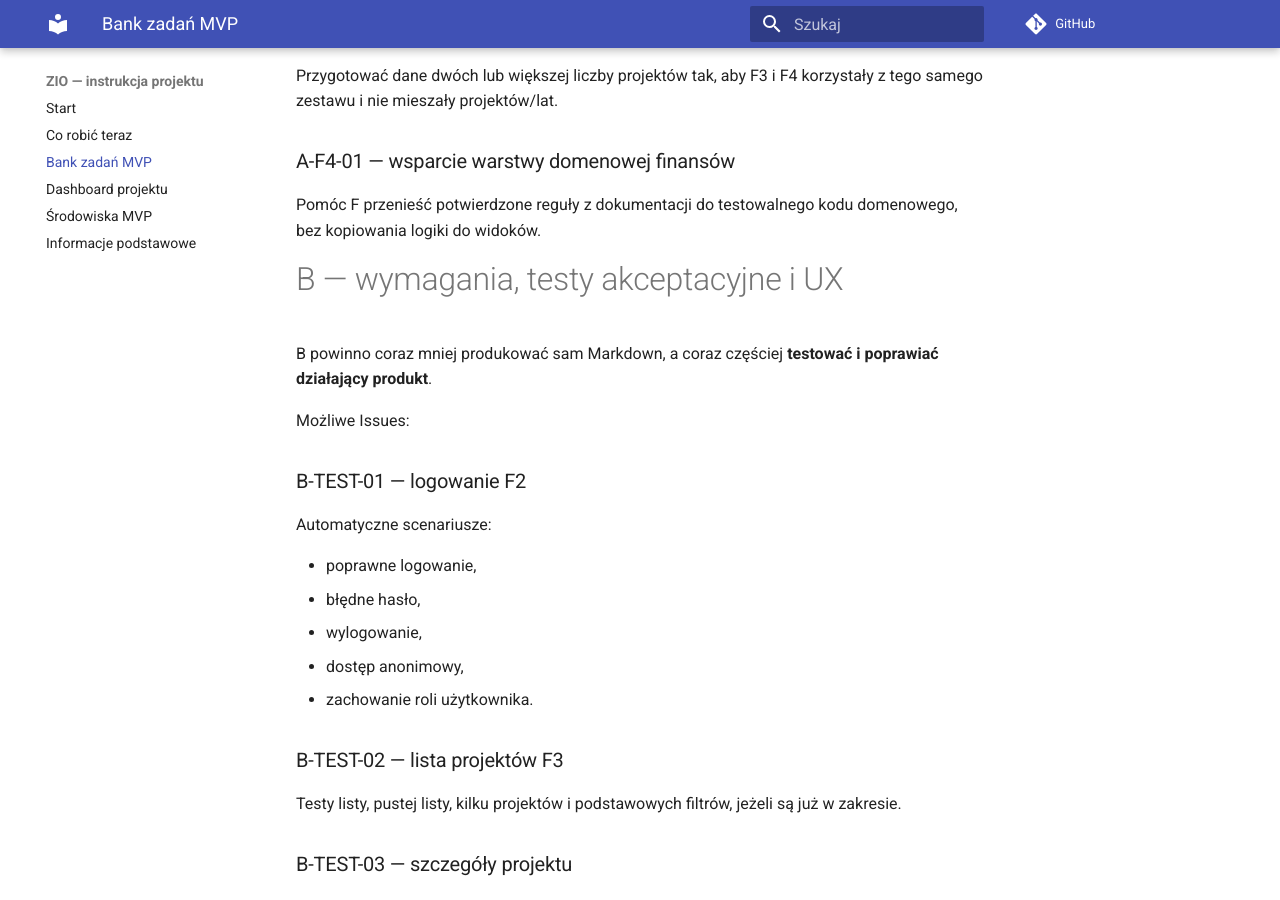
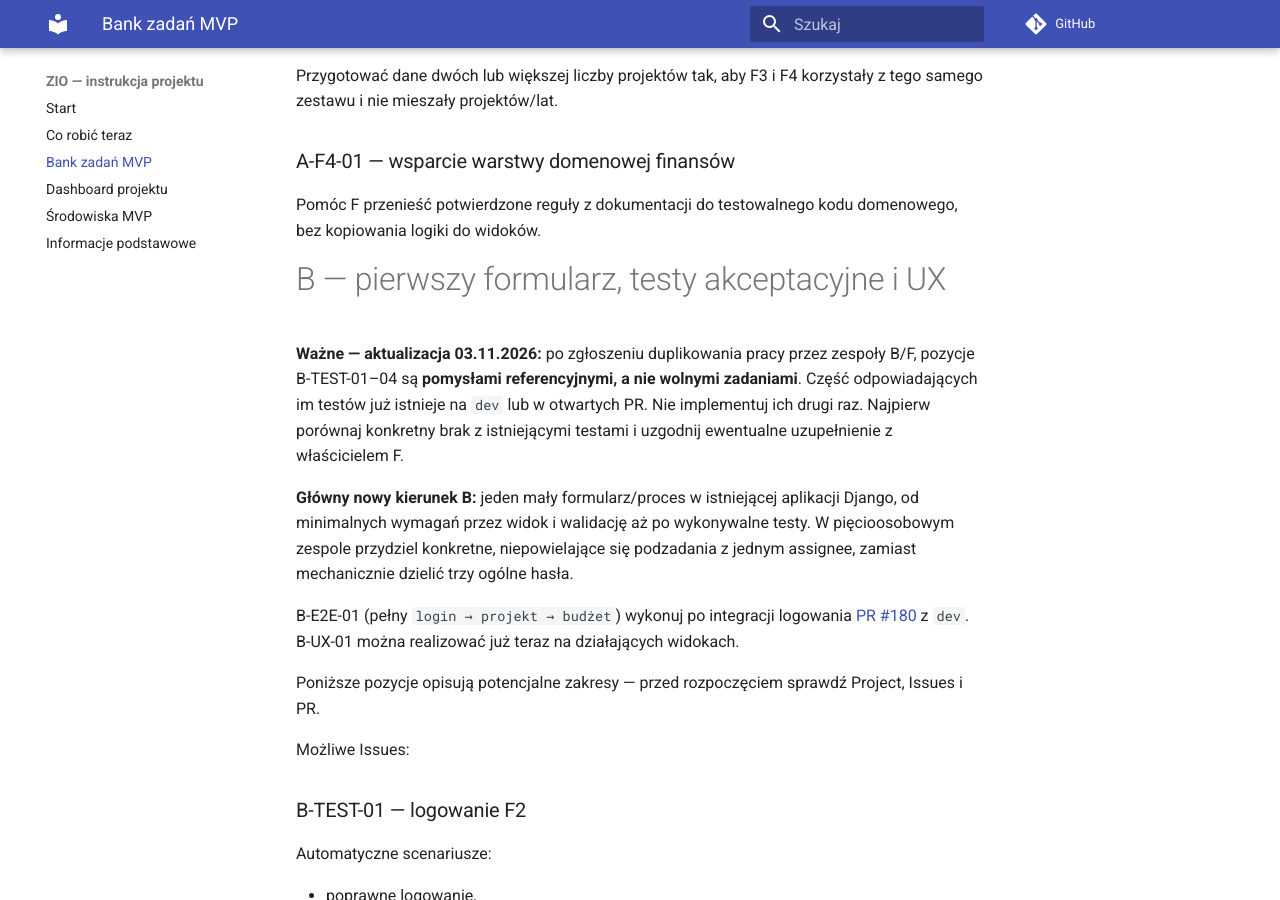
Before and after one commit to zio-wi-pb-mc/pb-science-office-manual, an MkDocs documentation site: the page built from manual/17-bank-zadan-mvp.md, in a window 1280 px wide and 900 px high, scrolled down 2006 px. Built offline with MkDocs 1.6.1 and Material for MkDocs 9.7.7, drawn with Linux system fonts in a browser that asks for light colours; comment, search, counter and statistics services are not loaded; some of the changed text lies outside the part shown.

Commit message:
docs: refresh 17-bank-zadan-mvp.md after PR approvals

```diff
--- a/manual/17-bank-zadan-mvp.md
+++ b/manual/17-bank-zadan-mvp.md
@@ -72,9 +72,15 @@ Przygotować dane dwóch lub większej liczby projektów tak, aby F3 i F4 korzys
 
 Pomóc F przenieść potwierdzone reguły z dokumentacji do testowalnego kodu domenowego, bez kopiowania logiki do widoków.
 
-# B — wymagania, testy akceptacyjne i UX
+# B — pierwszy formularz, testy akceptacyjne i UX
 
-B powinno coraz mniej produkować sam Markdown, a coraz częściej **testować i poprawiać działający produkt**.
+**Ważne — aktualizacja 03.11.2026:** po zgłoszeniu duplikowania pracy przez zespoły B/F, pozycje B-TEST-01–04 są **pomysłami referencyjnymi, a nie wolnymi zadaniami**. Część odpowiadających im testów już istnieje na `dev` lub w otwartych PR. Nie implementuj ich drugi raz. Najpierw porównaj konkretny brak z istniejącymi testami i uzgodnij ewentualne uzupełnienie z właścicielem F.
+
+**Główny nowy kierunek B:** jeden mały formularz/proces w istniejącej aplikacji Django, od minimalnych wymagań przez widok i walidację aż po wykonywalne testy. W pięcioosobowym zespole przydziel konkretne, niepowielające się podzadania z jednym assignee, zamiast mechanicznie dzielić trzy ogólne hasła.
+
+B-E2E-01 (pełny `login → projekt → budżet`) wykonuj po integracji logowania [PR #180](https://github.com/zio-wi-pb-mc/pb-science-office/pull/180) z `dev`. B-UX-01 można realizować już teraz na działających widokach.
+
+Poniższe pozycje opisują potencjalne zakresy — przed rozpoczęciem sprawdź Project, Issues i PR.
 
 Możliwe Issues:
 
@@ -126,9 +132,9 @@ C jest obecnie **Platform / Integration Owner**. To jest duży obszar pracy impl
 
 Możliwe Issues:
 
-### C-ENV-01 — finalizacja clean-clone
+### C-ENV-01 — clean-clone (zrealizowany w #157)
 
-Domknąć #157 i potwierdzić na drugim komputerze:
+#157 jest zamknięte i scalone. Nie otwieraj kolejnego zadania o tym samym zakresie; przy następnych zmianach sprawdzaj regresje środowiska na drugim komputerze:
 
 `clone → .env → docker compose up --build → działająca aplikacja`.
 
@@ -136,9 +142,9 @@ Domknąć #157 i potwierdzić na drugim komputerze:
 
 Doprowadzić #90 do zweryfikowanego `dev → main`.
 
-### C-DEMO-01 — środowisko Demo / Release-like
+### C-DEMO-01 — środowisko Demo / Release-like (PR #193 otwarty, APPROVE prowadzącego)
 
-Przygotować `compose.demo.yaml` lub równoważną konfigurację:
+Nie implementuj tego ponownie. Potrzebne niezależne potwierdzenie działania od czystego klona i integracja. Zakres obejmuje: `compose.demo.yaml` lub równoważną konfigurację:
 
 - bez bind mount kodu,
 - `DEBUG=False`,
@@ -167,7 +173,7 @@ CI ma budować właściwy obraz aplikacji, uruchamiać go z PostgreSQL i wykona
 
 Uruchomić test `login → project → budget` w środowisku kontenerowym.
 
-### C-REL-02 — wersja aplikacji
+### C-REL-02 — wersja aplikacji (endpoint już na `dev`; follow-up w #193)
 
 W aplikacji i/lub endpointzie diagnostycznym pokazać commit SHA / numer release, aby było wiadomo, co jest testowane.
 
```
